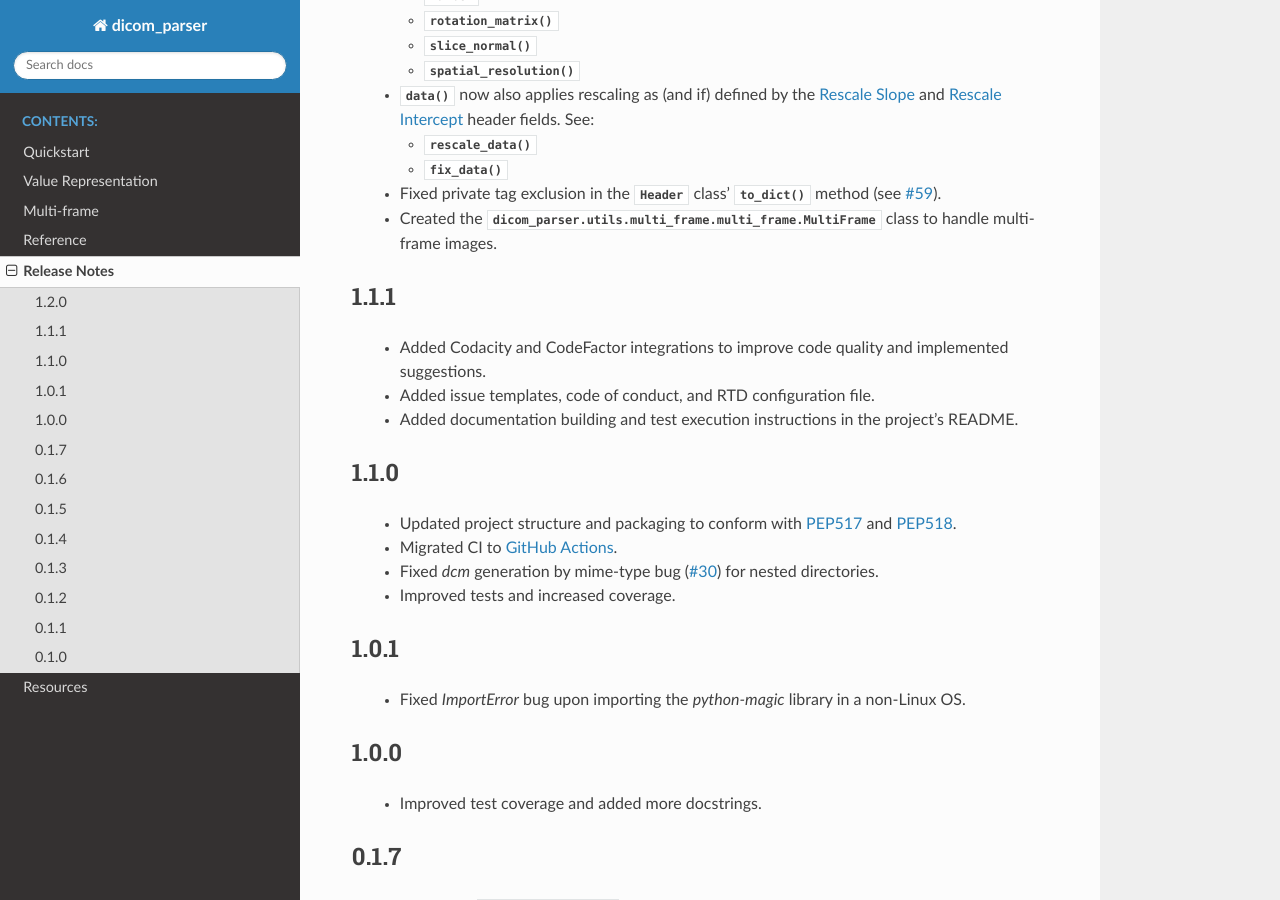
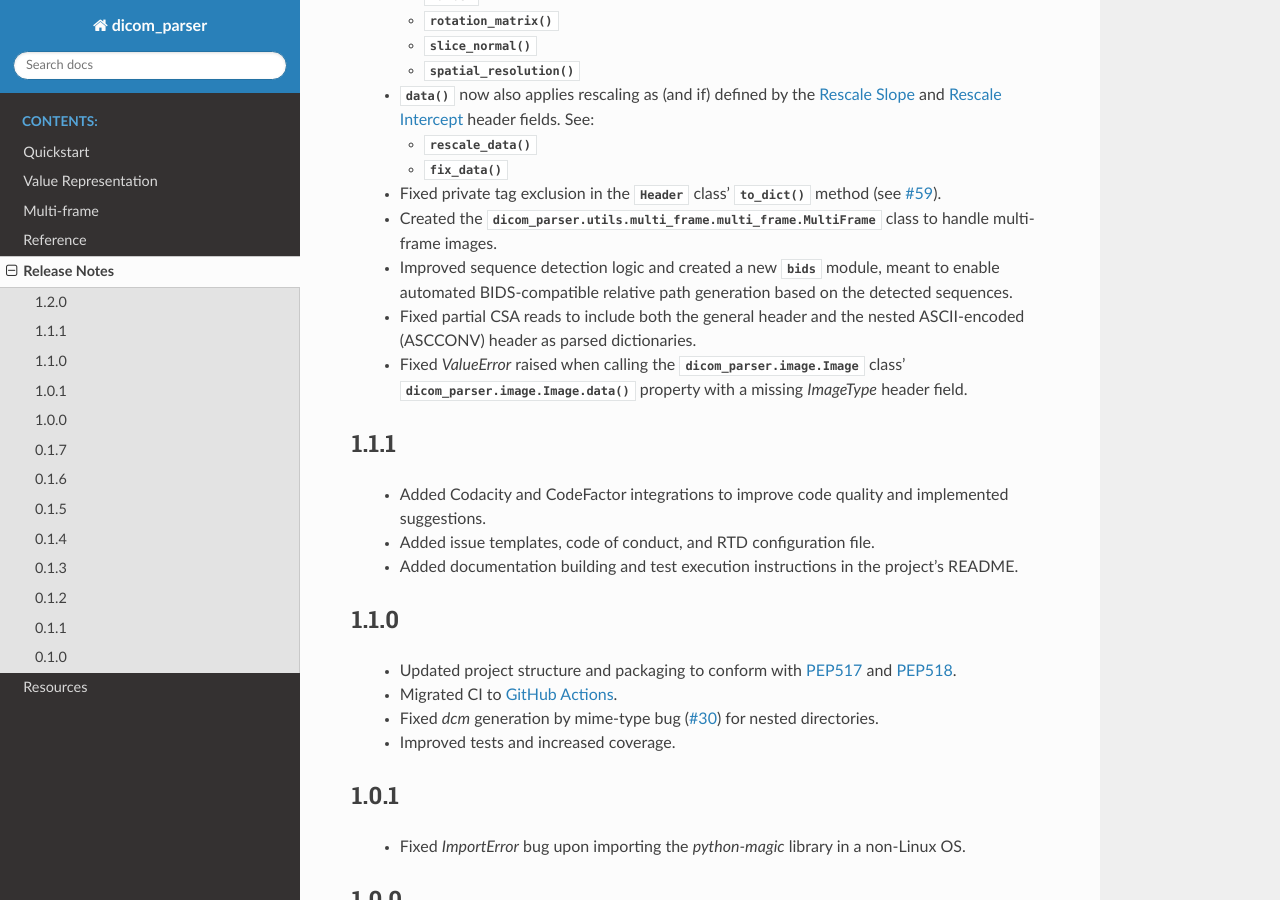
Before and after one commit to open-dicom/dicom_parser, a Sphinx documentation site: the page built from docs/release_notes.rst, in a window 1280 px wide and 900 px high, scrolled down 430 px. Built offline with Sphinx 7.4.7 and the Read the Docs theme 2.0.0, drawn with Linux system fonts in a browser that asks for light colours; pages that are not in the unit, such as notebooks, are missing from menus.

Commit message:
Added recent updates to this version's release notes.

```diff
--- a/docs/release_notes.rst
+++ b/docs/release_notes.rst
@@ -29,6 +29,15 @@ Release Notes
     `#59 <https://github.com/ZviBaratz/dicom_parser/issues/59>`_).
   * Created the :class:`dicom_parser.utils.multi_frame.multi_frame.MultiFrame`
     class to handle multi-frame images.
+  * Improved sequence detection logic and created a new
+    :mod:`~dicom_parser.utils.bids` module, meant to enable automated
+    BIDS-compatible relative path generation based on the detected sequences.
+  * Fixed partial CSA reads to include both the general header and the nested
+    ASCII-encoded (ASCCONV) header as parsed dictionaries.
+  * Fixed `ValueError` raised when calling the
+    :class:`dicom_parser.image.Image` class'
+    :func:`dicom_parser.image.Image.data` property with a missing *ImageType*
+    header field.
 
 1.1.1
 -----
```
